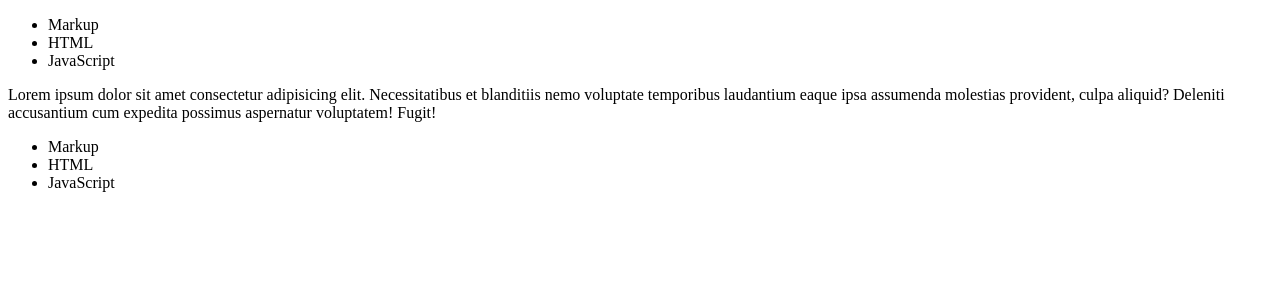
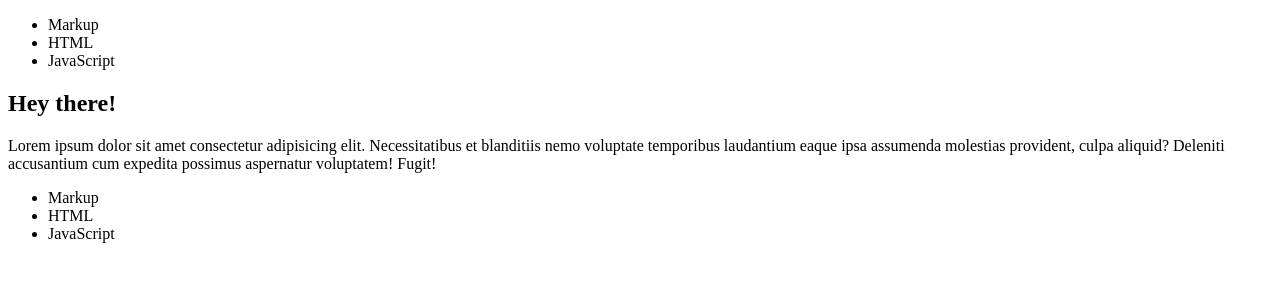
Before and after one commit to oyindamolaWbCode/fluffy-waffle, a plain HTML site: page index.html in a window 1280 px wide. Drawn offline with Linux system fonts and the light colour scheme.

Commit message:
branch commit

```diff
--- a/index.html
+++ b/index.html
@@ -14,7 +14,9 @@
         </ul>
     </header>
     <aside>
+        <h1>Hey there!</h1>
         <p>Lorem ipsum dolor sit amet consectetur adipisicing elit. Necessitatibus et blanditiis nemo voluptate temporibus laudantium eaque ipsa assumenda molestias provident, culpa aliquid? Deleniti accusantium cum expedita possimus aspernatur voluptatem! Fugit!</p>
+
     </aside>
     <footer>
         <ul>
```
